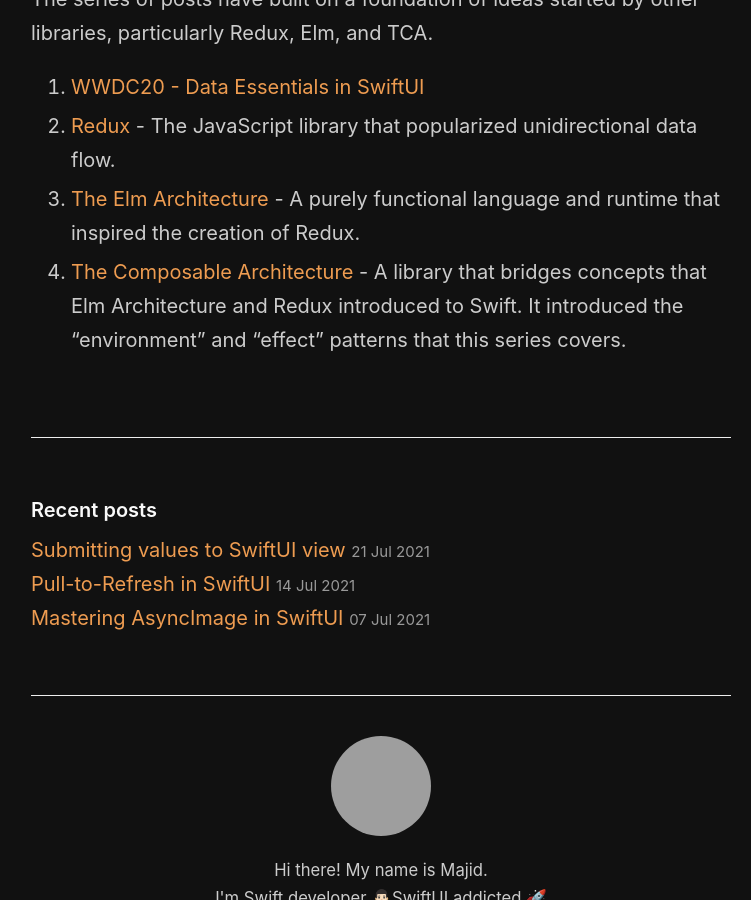
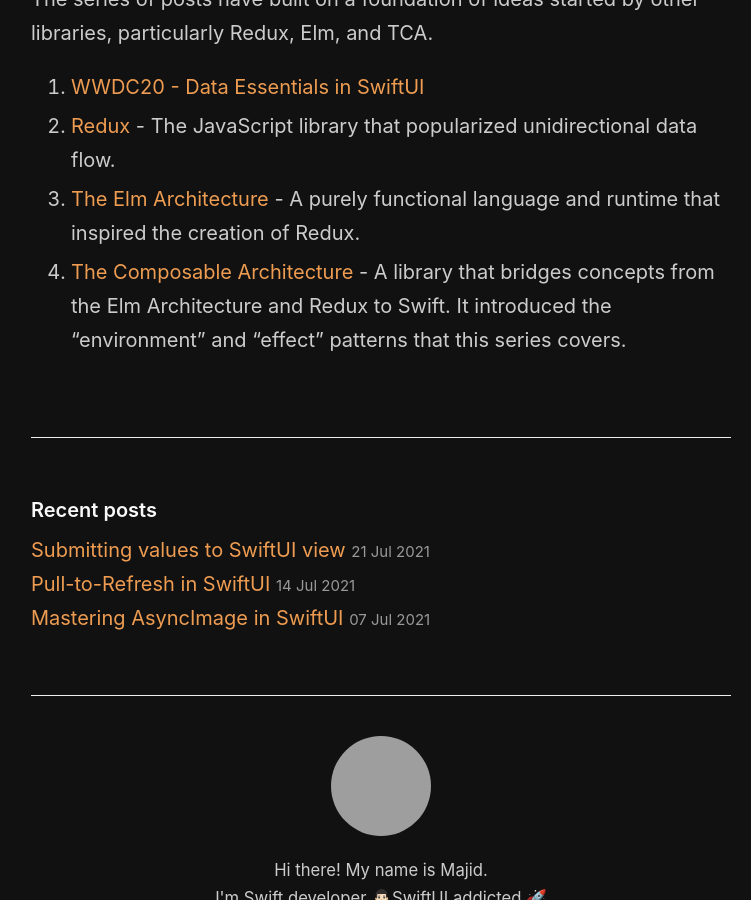
Before and after one commit to mecid/mecid.github.io, a Jekyll site: the page built from _posts/2019-09-18-redux-like-state-container-in-swiftui.md, in a window 1280 px wide and 900 px high, scrolled down 6936 px, cut to the strip 0-900 px from the top of the window. Shown: the whole strip, without its empty margins (259-1010 px from the left). Built offline with Jekyll 4.4.1, drawn with Linux system fonts in a browser that asks for light colours; grey boxes are pictures that could not be loaded.

Commit message:
references section updated in redux post

```diff
--- a/_posts/2019-09-18-redux-like-state-container-in-swiftui.md
+++ b/_posts/2019-09-18-redux-like-state-container-in-swiftui.md
@@ -209,4 +209,4 @@
 0. [WWDC20 - Data Essentials in SwiftUI](https://developer.apple.com/videos/play/wwdc2020/10040/)
 1. [Redux](https://redux.js.org) - The JavaScript library that popularized unidirectional data flow.
 2. [The Elm Architecture](https://guide.elm-lang.org/architecture/) - A purely functional language and runtime that inspired the creation of Redux.
-3. [The Composable Architecture](https://github.com/pointfreeco/swift-composable-architecture) - A library that bridges concepts that Elm Architecture and Redux introduced to Swift. It introduced the “environment” and “effect” patterns that this series covers.
+3. [The Composable Architecture](https://github.com/pointfreeco/swift-composable-architecture) - A library that bridges concepts from the Elm Architecture and Redux to Swift. It introduced the “environment” and “effect” patterns that this series covers.
```
